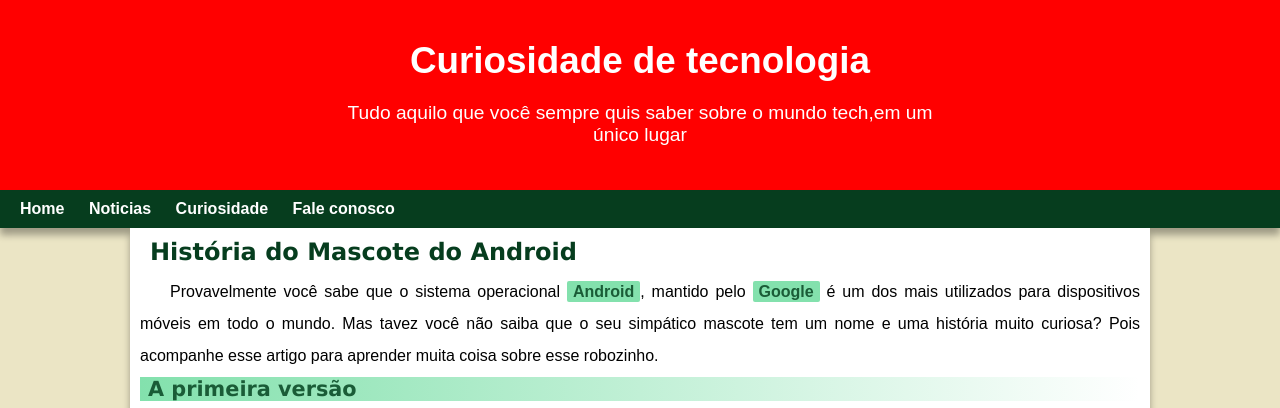
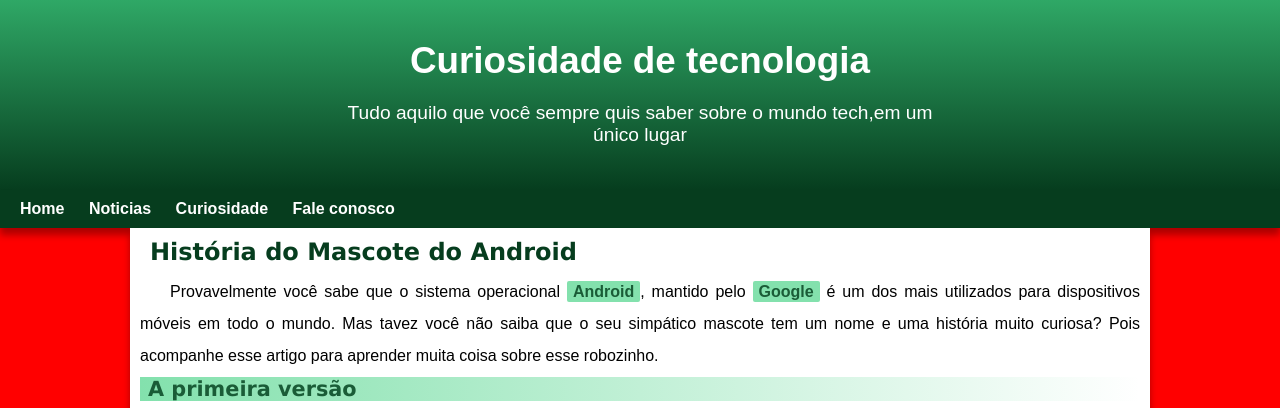
Before and after one commit to GabrieGPimentel/Outro, a plain HTML site: page index.html in a window 1280 px wide. Shown: the top 408 px of the page. Drawn offline with Linux system fonts and the light colour scheme; a web font is replaced by a local one.

Commit message:
Css modificado

```diff
--- a/Css/style.css
+++ b/Css/style.css
@@ -31,7 +31,7 @@
 
 
  body{
-     background-color:var(--cor0);
+    background-color: red;
      font-family: var(--fonte-padrao);
 
   }
@@ -47,7 +47,7 @@
 
   header{
 
-     background-color: red;
+    background-image: linear-gradient(to bottom,var(--cor3),var(--cor5));
      min-height: 150px;
      text-align: center;
      padding-top: 40px;
```
